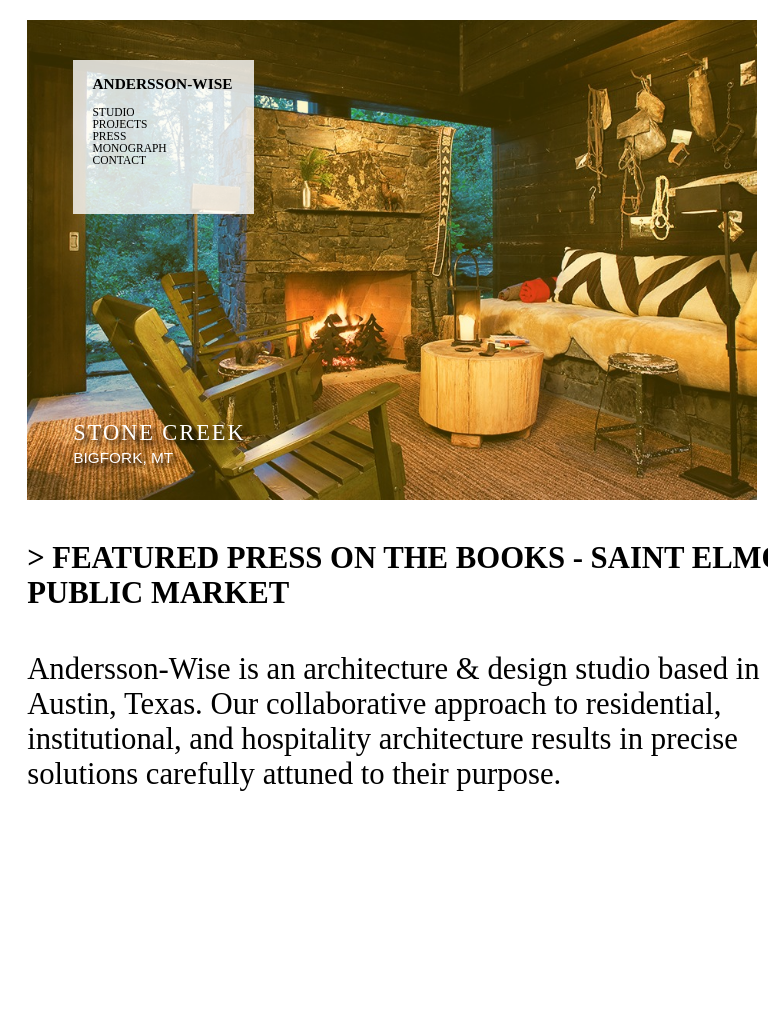
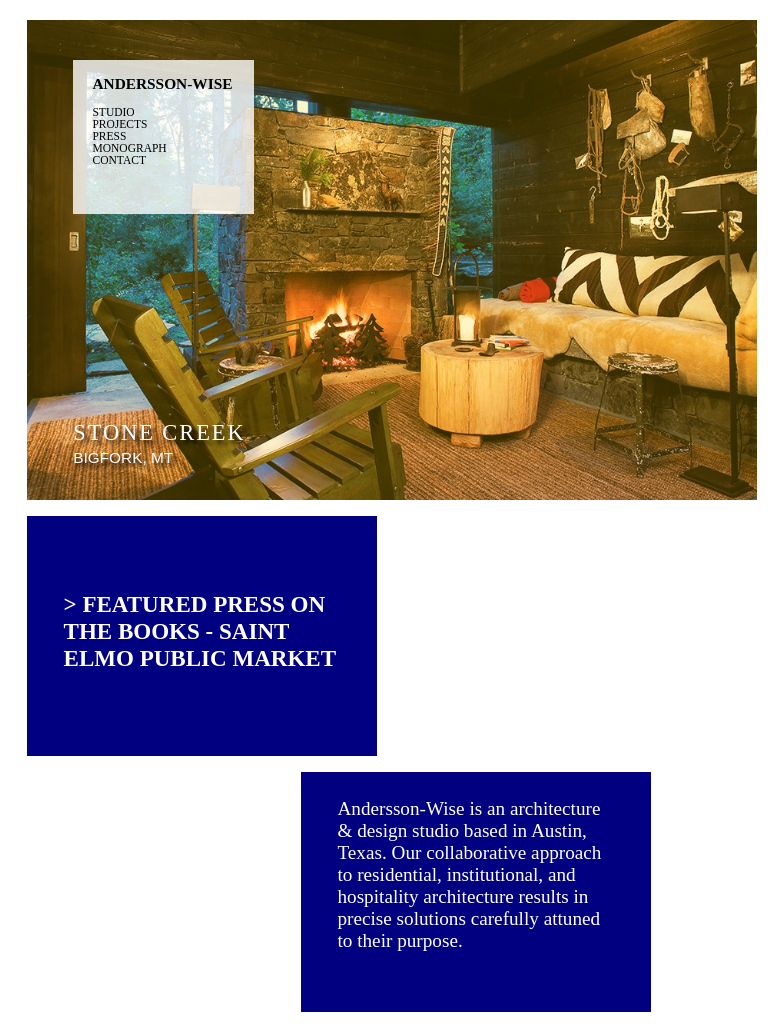
Before and after one commit to cafrinko/Responsive-Design-Code-Review, a plain HTML site: page index.html in a window 768 px wide. Shown: the top 1032 px of the page. Before the commit the page ends 812 px from the top, so only its background shows below. Drawn offline with Linux system fonts and the light colour scheme.

Commit message:
places press and description divs below image div and floats them left and right

```diff
--- a/css/styles.css
+++ b/css/styles.css
@@ -123,10 +123,14 @@ ul {
     background: white;
     margin-top: -5vw;
     width: 90vw;
-    height: 29vw;
+    height: 27.5vw;
     font-size: 3.25vw;
-    padding: 3vh;
     letter-spacing: 0.15vw;
+  }
+
+  .description p {
+    /*background: orange;*/
+    padding: 3vh 3vw 3vh 3vw;
   }
 }
 
@@ -223,6 +227,39 @@ ul {
     padding: 0 0 0 2.5vw;
   }
 
+  .press {
+    background: navy;
+    color: white;
+    font-size: 3vw;
+    width: 45.5vw;
+    height: 30vh;
+    float: left;
+    position: relative;
+    margin: 2vh 1vw 0 0;
+  }
 
+  .press h4 {
+    width: 80%;
+    position: absolute;
+    top: 35%;
+    transform: translate(13%, -50%);
+  }
 
+  .description {
+    background: navy;
+    color: white;
+    font-size: 2.5vw;
+    width: 45.5vw;
+    height: 30vh;
+    float: right;
+    position: relative;
+    margin: 2vh 23vw 0 1vw;
+  }
+
+  .description p {
+    width: 80%;
+    position: absolute;
+    top: 35%;
+    transform: translate(13%, -50%);
+  }
 }
--- a/index.html
+++ b/index.html
@@ -34,7 +34,10 @@
       </div>
 
       <div class="description cf">
-        Andersson-Wise is an architecture &amp; design studio based in Austin, Texas. Our collaborative approach to residential, institutional, and hospitality architecture results in precise solutions carefully attuned to their purpose.
+        <p>
+          Andersson-Wise is an architecture &amp; design studio based in Austin, Texas. Our collaborative approach to residential, institutional, and hospitality architecture results in precise solutions carefully attuned to their purpose.
+        </p>
+
       </div>
 
     </div>
```
